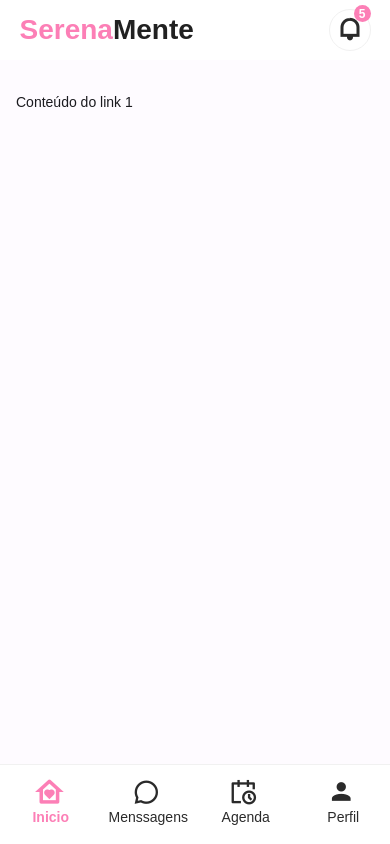
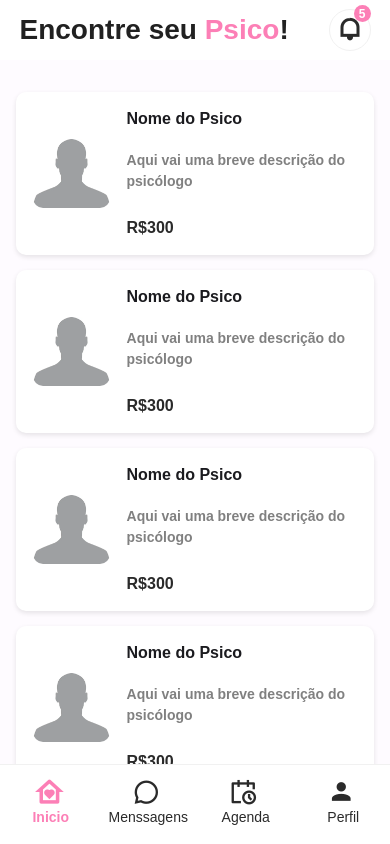
Before and after one commit to bielzera01/Sereno, a website: page www/index.html in a window 390 px wide. Drawn offline with Linux system fonts and the light colour scheme; some packages are replaced by stand-ins of ours.

Commit message:
Atualizacao inicio

```diff
--- a/www/css/index.css
+++ b/www/css/index.css
@@ -101,3 +101,79 @@ a{
     font-weight: 600;
     text-decoration: none;
 }
+
+.row {
+    display: flex;
+    flex-wrap: wrap;
+    gap: 15px;
+}
+
+.psico-card {
+    display: flex;
+    flex-direction: row;
+    align-items: center;
+    width: 400px;
+    padding: 15px;
+    background: white;
+    border-radius: 10px;
+    box-shadow: 0 2px 5px rgba(0, 0, 0, 0.1);
+}
+
+.psico-link {
+    text-decoration: none;
+    color: inherit;
+    display: flex;
+    flex-direction: row;
+    align-items: center;
+    width: 100%;
+}
+
+.psico-foto {
+    display: flex;
+    align-items: center;
+    justify-content: center;
+    width: 100px;
+    height: 100px;
+    border-radius: 10px;
+    margin-right: 15px; /* Adiciona espaço entre a foto e o texto */
+}
+
+.psico-foto img {
+    max-width: 95%;
+    min-width: 95%;
+    border-radius: 10px;
+    object-fit: cover;
+}
+
+.psico-info {
+    display: flex;
+    flex-direction: column;
+    justify-content: center;
+}
+
+.psico-nome {
+    font-weight: bold;
+    font-size: 16px;
+    margin-bottom: 5px;
+}
+
+.psico-descricao {
+    color: grey;
+    font-size: 14px;
+}
+
+.psico-valor {
+    font-size: 16px;
+    font-weight: bold;
+    color: var(--preto);
+    margin-top: 10px;
+}
+
+.btn-inicio {
+    color: var(--branco);
+    background-color: var(--rosa);
+    width: 120px;
+    height: 30px;
+    border-radius: 10px;
+    border-color: var(--rosa);
+}
--- a/www/index.html
+++ b/www/index.html
@@ -59,7 +59,7 @@
 
 <!--Nav Topo-->
             <div class="top-nav">
-                <h1 class="titulo-logo"><span>Serena</span>Mente</h1>
+                <h1 class="titulo-logo">Encontre seu <span>Psico</span>!</h1>
                 <a href="#" class="notficacoes" data-count="5">
                     <i class="ri-notification-line"></i>
                 </a>
@@ -68,7 +68,82 @@
                 <!-- Scrollable page content -->
                 <div class="page-content">
                     <div class="block">
-                        Conteúdo do link 1
+                        <div id="psico" class="row">
+                            <div class="psico-card">
+                                <a href="#" class="psico-link">
+                                    <div class="psico-foto">
+                                        <img src="img/user.jpg">
+                                    </div>
+                                    <div class="psico-info">
+                                        <div class="psico-nome">
+                                            <span>Nome do Psico</span>
+                                        </div>
+                                        <div class="psico-descricao">
+                                            <p>Aqui vai uma breve descrição do psicólogo</p>
+                                        </div>
+                                        <div class="psico-valor">
+                                            R$300
+                                        </div>
+                                    </div>
+                                </a>
+                            </div>
+
+                            <div class="psico-card">
+                                <a href="#" class="psico-link">
+                                    <div class="psico-foto">
+                                        <img src="img/user.jpg">
+                                    </div>
+                                    <div class="psico-info">
+                                        <div class="psico-nome">
+                                            <span>Nome do Psico</span>
+                                        </div>
+                                        <div class="psico-descricao">
+                                            <p>Aqui vai uma breve descrição do psicólogo</p>
+                                        </div>
+                                        <div class="psico-valor">
+                                            R$300
+                                        </div>
+                                    </div>
+                                </a>
+                            </div>
+                            <div class="psico-card">
+                                <a href="#" class="psico-link">
+                                    <div class="psico-foto">
+                                        <img src="img/user.jpg">
+                                    </div>
+                                    <div class="psico-info">
+                                        <div class="psico-nome">
+                                            <span>Nome do Psico</span>
+                                        </div>
+                                        <div class="psico-descricao">
+                                            <p>Aqui vai uma breve descrição do psicólogo</p>
+                                        </div>
+                                        <div class="psico-valor">
+                                            R$300
+                                        </div>
+                                    </div>
+                                </a>
+                            </div>
+                            <div class="psico-card">
+                                <a href="#" class="psico-link">
+                                    <div class="psico-foto">
+                                        <img src="img/user.jpg">
+                                    </div>
+                                    <div class="psico-info">
+                                        <div class="psico-nome">
+                                            <span>Nome do Psico</span>
+                                        </div>
+                                        <div class="psico-descricao">
+                                            <p>Aqui vai uma breve descrição do psicólogo</p>
+                                        </div>
+                                        <div class="psico-valor">
+                                            R$300
+                                        </div>
+                                    </div>
+                                </a>
+                            </div>
+                        </div>
+                        <br><br><br><br><br>
                     </div>
                 </div>
             </div>
```
Also changed, not shown: www/link2.html (+14 -7 lines), www/link3.html (+7 -6 lines), www/link4.html (+7 -7 lines).
